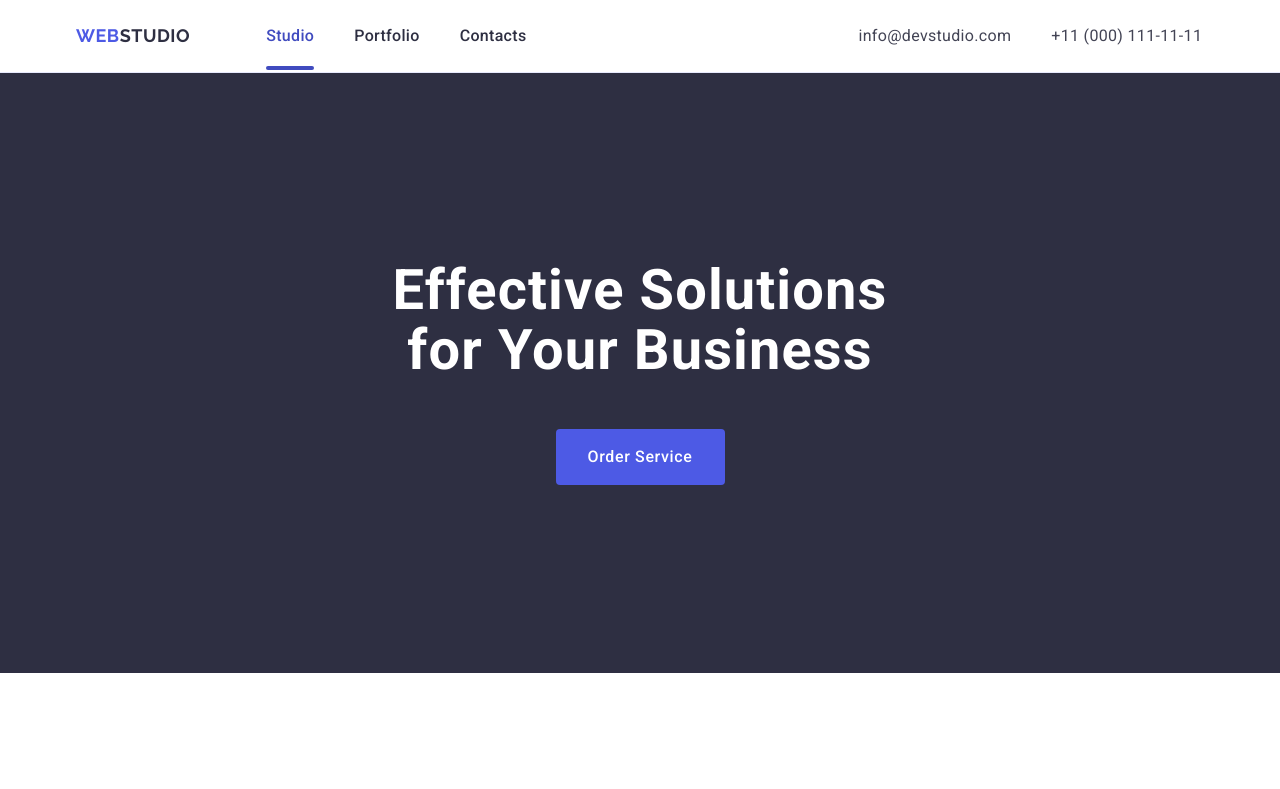
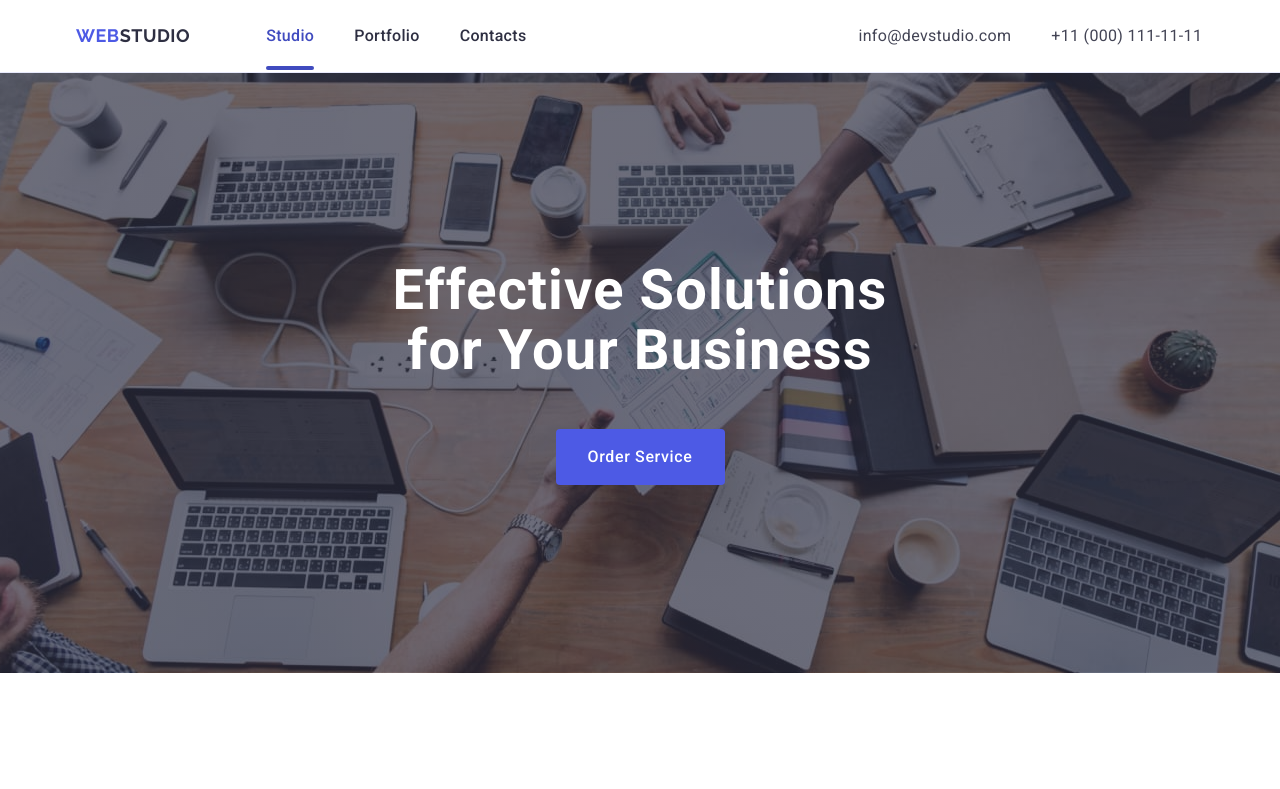
Before and after one commit to ivan-aleka/goit-markup-hw-04, a plain HTML site: page index.html in a window 1280 px wide. Shown: the top 789 px of the page. Drawn offline with nearby package versions, Linux system fonts and the light colour scheme.

Commit message:
update css

```diff
--- a/css/styles.css
+++ b/css/styles.css
@@ -146,9 +146,16 @@ position: relative;
 /**********Opening Section-one */
 .section-one {
   display: block;
-  background-color: #2e2f42;
+  /* background-color: #2e2f42; */
   padding-bottom: 188px;
   padding-top: 188px;
+  background-image: linear-gradient(rgba(46, 47, 66, 0.7), rgba(46, 47, 66, 0.7)), url(/images/section_one_people_office.jpg);
+  max-width: 1440px;
+  background-repeat: no-repeat;
+  background-position: center;
+  background-size: cover;
+  margin-left: auto;
+  margin-right: auto;
 }
 
 .section-one-main-title {
@@ -177,6 +184,7 @@ position: relative;
   height: 56px;
   margin: 0 auto;
   border: none;
+  transition: background-color 250ms cubic-bezier(0.4, 0, 0.2, 1);
 }
 
 .order-service-button:hover,
```
